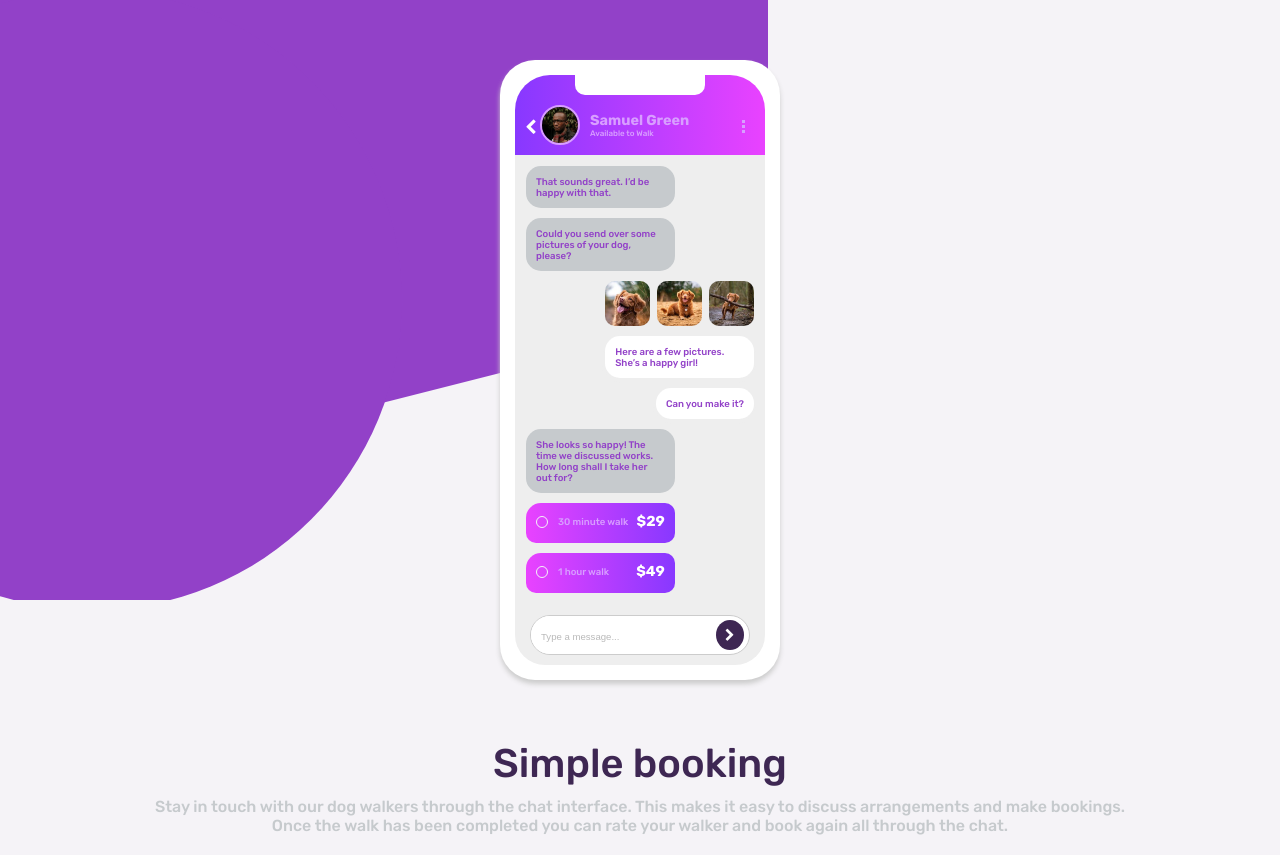
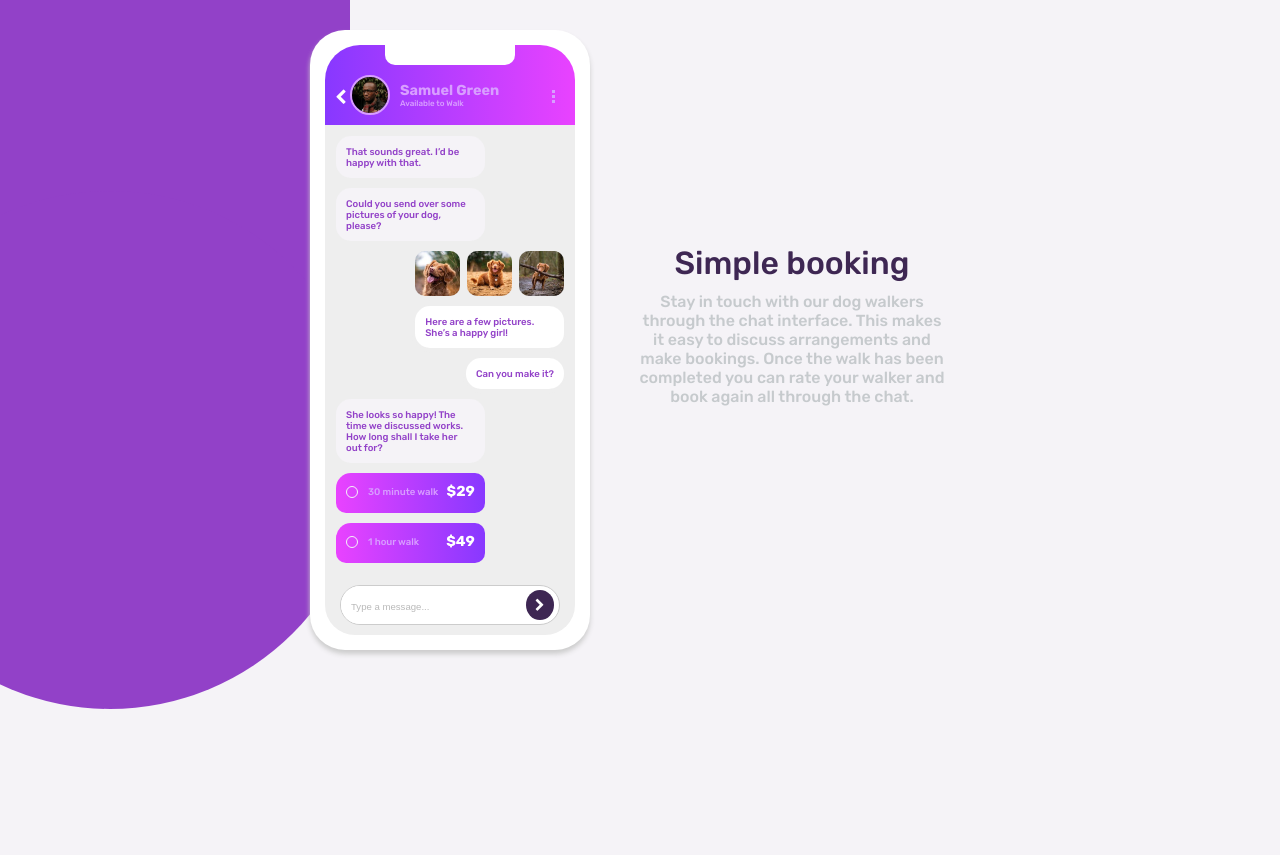
Before and after one commit to baijanathTharu/frontend-mentor-challenges, a plain HTML site: page chat-app-css-illustration/index.html in a window 1280 px wide. After the commit the page ends 800 px from the top, so only its background shows below. Drawn offline with Linux system fonts and the light colour scheme; files whose address does not match are found by name.

Commit message:
Add readme file

```diff
--- a/chat-app-css-illustration/style.css
+++ b/chat-app-css-illustration/style.css
@@ -169,7 +169,7 @@ i {
 }
 
 .chat-left {
-  background-color: var(--clr-grayish-blue);
+  background-color: var(--clr-light-grayish-violet);
   border-radius: 15px;
   margin: 10px;
   padding: 10px;
@@ -188,6 +188,7 @@ i {
   /* text-align: right; */
   width: fit-content;
   max-width: 60%;
+  color: var(-- --clr-vdesat-dark-violet);
 }
 
 .image {
@@ -305,3 +306,39 @@ main p {
   margin-right: auto;
   color: var(--clr-grayish-blue);
 }
+
+@media (min-width: 800px) {
+  .bg {
+    width: 350px;
+    height: 400px;
+    clip-path: polygon(0 0, 100% 0, 100% 100%, 0% 100%);
+    /* display: none; */
+  }
+
+  .curve {
+    top: 150px;
+    width: 420px;
+    clip-path: circle(50% at 50% 50%);
+  }
+
+  .mobile {
+    top: 30px;
+    left: 450px;
+  }
+
+  main {
+    position: fixed;
+    top: 320px;
+    left: 600px;
+    transform: translate(0, -50%);
+    margin-top: 0px;
+    text-align: center;
+    padding: 0;
+    /* border: 1px solid red; */
+    width: 30%;
+    margin-left: auto;
+  }
+  main h2 {
+    font-size: 2rem;
+  }
+}
```
Also changed, not shown: 1 other file.
